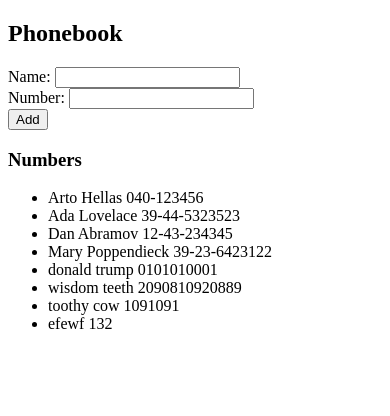
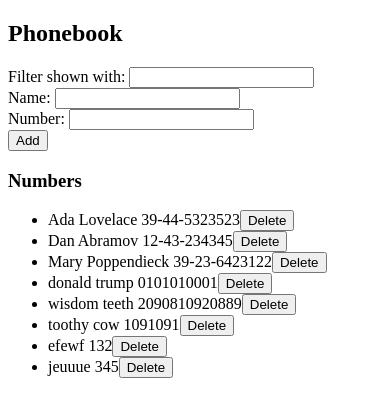
Before and after one commit to OctakoPy/fullstackopen-submission-repo, a React (Vite) app in the folder part2/phonebook/: page / in a window 390 px wide. Shown: the top 416 px of the page. Built offline with nearby package versions, Linux system fonts and the light colour scheme; data requests are answered from the project's data file.

Commit message:
2.14: The Phonebook step 9

```diff
--- a/part2/phonebook/db.json
+++ b/part2/phonebook/db.json
@@ -1,10 +1,5 @@
 {
   "persons": [
-    {
-      "name": "Arto Hellas",
-      "number": "040-123456",
-      "id": "1"
-    },
     {
       "name": "Ada Lovelace",
       "number": "39-44-5323523",
@@ -39,6 +34,11 @@
       "id": "85e9",
       "name": "efewf",
       "number": "132"
+    },
+    {
+      "id": "7ed0",
+      "name": "jeuuue",
+      "number": "345"
     }
   ]
 }
--- a/part2/phonebook/src/App.jsx
+++ b/part2/phonebook/src/App.jsx
@@ -1,57 +1,73 @@
 import { useState, useEffect } from "react";
-import phonebookService from "./services/phonebook"; // Import the new module
+import axios from "axios";
+import PersonForm from './components/PersonForm';
+import Persons from './components/Persons';
+import Filter from './components/Filter';  // Import the new Filter component
 
 const App = () => {
   const [persons, setPersons] = useState([]);
   const [newName, setNewName] = useState("");
   const [newNumber, setNewNumber] = useState("");
+  const [filter, setFilter] = useState(""); // Add a state for filter text
 
-  // Fetch persons from the backend when the component mounts
+  // Fetch persons from the server on initial load
   useEffect(() => {
-    phonebookService.getAll().then(initialPersons => {
-      setPersons(initialPersons);
+    axios.get("http://localhost:3001/persons").then(response => {
+      setPersons(response.data);
     });
   }, []);
 
   const addPerson = (event) => {
     event.preventDefault();
 
+    // Prevent duplicate names
     if (persons.some(person => person.name === newName)) {
       alert(`${newName} is already added to the phonebook`);
       return;
     }
 
-    const newPerson = { name: newName, number: newNumber };
+    const newPerson = {
+      name: newName,
+      number: newNumber,
+    };
 
-    phonebookService.create(newPerson).then(savedPerson => {
-      setPersons(persons.concat(savedPerson)); // Update state
-      setNewName("");
-      setNewNumber("");
-    });
+    // Save to server
+    axios
+      .post("http://localhost:3001/persons", newPerson)
+      .then(response => {
+        setPersons(persons.concat(response.data)); // Update state with new person
+        setNewName(""); // Reset input fields
+        setNewNumber("");
+      })
+      .catch(error => {
+        console.error("Failed to save contact:", error);
+      });
   };
+
+  const handleDelete = (id) => {
+    setPersons(persons.filter((person) => person.id !== id)); // Remove the deleted person from the state
+  };
+
+  const filteredPersons = persons.filter(person =>
+    person.name.toLowerCase().includes(filter.toLowerCase())  // Filter persons based on name
+  );
 
   return (
     <div>
       <h2>Phonebook</h2>
 
-      <form onSubmit={addPerson}>
-        <div>
-          Name: <input value={newName} onChange={(e) => setNewName(e.target.value)} />
-        </div>
-        <div>
-          Number: <input value={newNumber} onChange={(e) => setNewNumber(e.target.value)} />
-        </div>
-        <button type="submit">Add</button>
-      </form>
+      <Filter filter={filter} setFilter={setFilter} />  {/* Include the filter component */}
+
+      <PersonForm
+        newName={newName}
+        setNewName={setNewName}
+        newNumber={newNumber}
+        setNewNumber={setNewNumber}
+        addPerson={addPerson}
+      />
 
       <h3>Numbers</h3>
-      <ul>
-        {persons.map(person => (
-          <li key={person.id}>
-            {person.name} {person.number}
-          </li>
-        ))}
-      </ul>
+      <Persons persons={filteredPersons} onDelete={handleDelete} /> {/* Use the filtered persons */}
     </div>
   );
 };
--- /dev/null
+++ b/part2/phonebook/src/components/DeleteButton.jsx
@@ -0,0 +1,20 @@
+import axios from 'axios';
+
+const DeleteButton = ({ personId, onDelete }) => {
+  const handleDelete = () => {
+    if (window.confirm("Are you sure you want to delete this person?")) {
+      axios
+        .delete(`http://localhost:3001/persons/${personId}`)
+        .then(() => {
+          onDelete(personId); // Notify the parent component to remove the person from the state
+        })
+        .catch((error) => {
+          console.error("Error deleting person:", error);
+        });
+    }
+  };
+
+  return <button onClick={handleDelete}>Delete</button>;
+};
+
+export default DeleteButton;
--- /dev/null
+++ b/part2/phonebook/src/components/Filter.jsx
@@ -0,0 +1,13 @@
+const Filter = ({ filter, setFilter }) => {
+  return (
+    <div>
+      <label>Filter shown with: </label>
+      <input
+        value={filter}
+        onChange={(e) => setFilter(e.target.value)} // Update the filter state
+      />
+    </div>
+  );
+};
+
+export default Filter;
--- /dev/null
+++ b/part2/phonebook/src/components/Person.jsx
@@ -0,0 +1,12 @@
+import DeleteButton from './DeleteButton';
+
+const Person = ({ person, onDelete }) => {
+  return (
+    <li>
+      {person.name} {person.number}
+      <DeleteButton personId={person.id} onDelete={onDelete} />
+    </li>
+  );
+};
+
+export default Person;
--- /dev/null
+++ b/part2/phonebook/src/components/PersonForm.jsx
@@ -0,0 +1,15 @@
+const PersonForm = ({ newName, setNewName, newNumber, setNewNumber, addPerson }) => {
+    return (
+      <form onSubmit={addPerson}>
+        <div>
+          Name: <input value={newName} onChange={(e) => setNewName(e.target.value)} />
+        </div>
+        <div>
+          Number: <input value={newNumber} onChange={(e) => setNewNumber(e.target.value)} />
+        </div>
+        <button type="submit">Add</button>
+      </form>
+    );
+  };
+
+  export default PersonForm;
--- /dev/null
+++ b/part2/phonebook/src/components/Persons.jsx
@@ -0,0 +1,13 @@
+import Person from './Person';
+
+const Persons = ({ persons, onDelete }) => {
+  return (
+    <ul>
+      {persons.map((person) => (
+        <Person key={person.id} person={person} onDelete={onDelete} />
+      ))}
+    </ul>
+  );
+};
+
+export default Persons;
--- a/part2/phonebook/src/services/phonebook.js
+++ b/part2/phonebook/src/services/phonebook.js
@@ -1,8 +1,7 @@
-import axios from "axios";
+import axios from 'axios';
 
-const baseUrl = "http://localhost:3001/persons";
-
+const baseUrl = 'http://localhost:3001/persons';
 const getAll = () => axios.get(baseUrl).then(response => response.data);
-const create = (newPerson) => axios.post(baseUrl, newPerson).then(response => response.data);
-
-export default { getAll, create };
+const create = (newObject) => axios.post(baseUrl, newObject).then(response => response.data);
+const deletePerson = (id) => axios.delete(`${baseUrl}/${id}`);
+export default { getAll, create, deletePerson };
```
